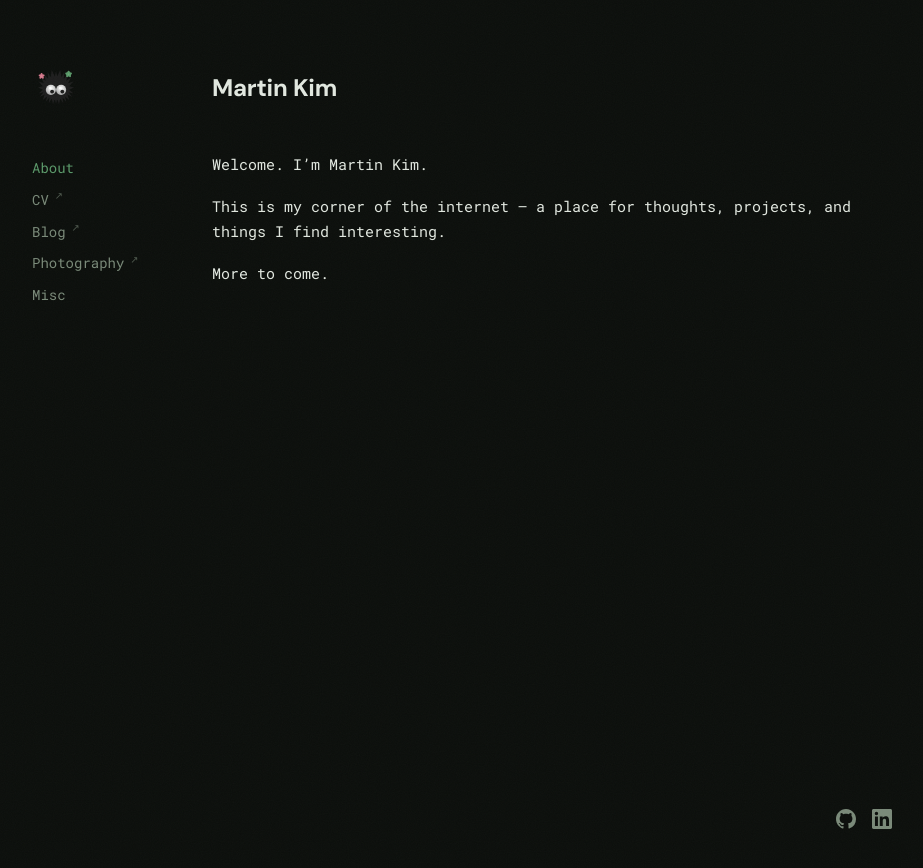
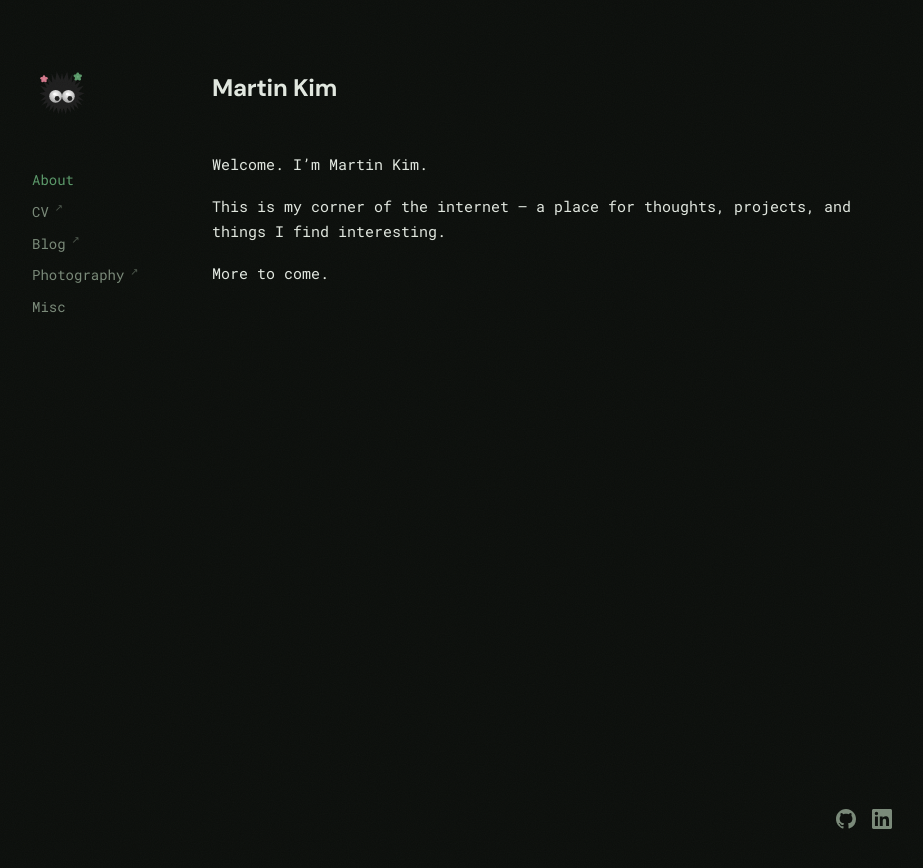
Before and after one commit to martinkim0/martinkim0.github.io, a Jekyll site: the page built from index.md, in a window 1280 px wide. Shown: the top 868 px of the page, without its empty margins (168-1091 px from the left). Built offline with Jekyll 4.4.1, drawn with Linux system fonts in a browser that asks for light colours.

Commit message:
Add soot sprite favicon and fix logo sizing
- Add simplified soot sprite SVG favicon (body + eyes only)
- Fix logo size: update CSS from 48px to 60px (HTML attrs alone
  were overridden by SCSS)
- Remove border-radius: 50% clipping on logo
- Bump mobile logo from 36px to 44px

Co-Authored-By: Claude Opus 4.6 <noreply@anthropic.com>

```diff
--- a/_layouts/default.html
+++ b/_layouts/default.html
@@ -8,6 +8,7 @@
   <link rel="preconnect" href="https://fonts.googleapis.com">
   <link rel="preconnect" href="https://fonts.gstatic.com" crossorigin>
   <link href="https://fonts.googleapis.com/css2?family=DM+Sans:wght@500;700&family=Roboto+Mono:wght@300;400;500&display=swap" rel="stylesheet">
+  <link rel="icon" type="image/svg+xml" href="{{ '/assets/images/favicon.svg' | relative_url }}">
   <link rel="stylesheet" href="{{ '/assets/css/main.css' | relative_url }}">
 </head>
 <body>
--- a/_sass/_sidebar.scss
+++ b/_sass/_sidebar.scss
@@ -26,9 +26,8 @@
 
     img {
       display: block;
-      width: 48px;
-      height: 48px;
-      border-radius: 50%;
+      width: 60px;
+      height: 60px;
     }
   }
 
@@ -99,8 +98,8 @@
       margin-bottom: 0;
 
       img {
-        width: 36px;
-        height: 36px;
+        width: 44px;
+        height: 44px;
       }
     }
 
```
Also changed, not shown: assets/images/favicon.svg (added).
